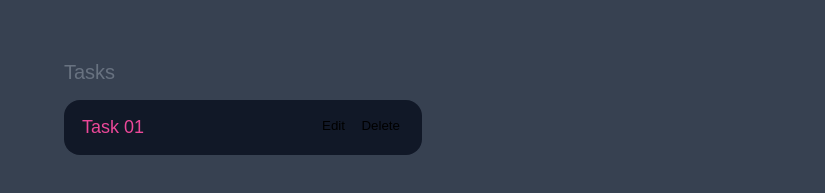
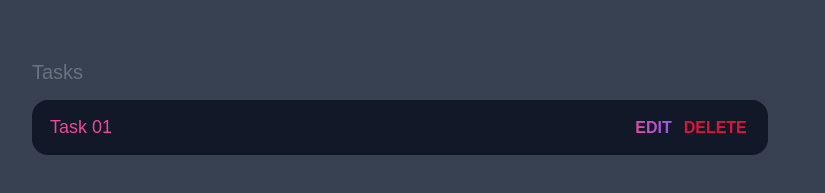
Before and after one commit to Grandi0z/to-do_list_2021, a website: page index.html in a window 1280 px wide. Shown: the part 127-320 px from the top of the page, without its empty margins (224-1049 px from the left). Drawn offline with Linux system fonts and the light colour scheme.

Commit message:
Stylised the project

```diff
--- a/index.css
+++ b/index.css
@@ -76,7 +76,7 @@ input, button {
 
 main {
     display: flex;
-    padding: 1rem 2rem;
+    padding: 1rem 2rem 0 0;
     max-width: 800px;
     width: 100%;
     margin: 0 auto;
@@ -84,6 +84,7 @@ main {
 
 #task-list {
     padding: 1rem;
+    width: 100%;
 }
 
 #task-list h2 {
@@ -107,6 +108,7 @@ main {
     width: 100%;
     display: block;
     font-size: 1.125rem;
+    transition: 0.4s;
 }
 
 #tasks #addTask #content .taskDescription:not(:read-only) {
@@ -114,5 +116,34 @@ main {
 }
 
 #tasks #addTask #action {
-    margin: 0 --0.05rem;
+    display: flex;
+    margin: 0 -0.05rem;
 }
+
+#action button {
+    cursor: pointer;
+    font-size: 1rem;
+    font-weight: 700;
+    text-transform: uppercase;
+    transition: 0.4s
+}
+
+#action button:hover {
+    opacity: 0.8;
+}
+
+#action button:active {
+    opacity: 0.6;
+}
+
+#edit {
+    color: var(--pink);
+    background-image: linear-gradient(to right, var(--pink),
+    var(--purple));
+    -webkit-background-clip: text;
+    -webkit-text-fill-color: transparent;
+}
+
+#action #delete {
+    color: crimson;
+}
--- a/index.html
+++ b/index.html
@@ -25,10 +25,10 @@
                 <div id="tasks">
                     <div id="addTask">
                         <div id="content">
-                            <input type="text" class="taskDescription" value="Task 01" >
+                            <input type="text" class="taskDescription" value="Task 01" read-only>
                         </div>
                         <div id="action">
-                            <button id="edir">Edit</button>
+                            <button id="edit">Edit</button>
                             <button id="delete">Delete</button>
                         </div>
                     </div>
```
